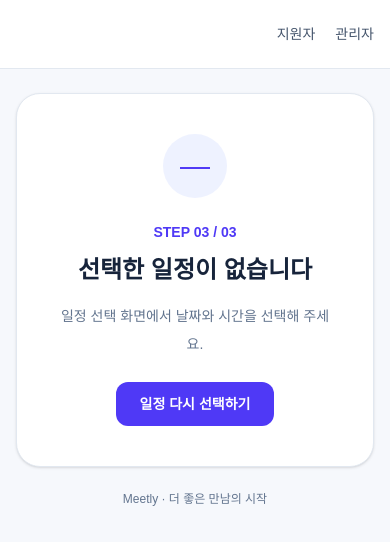
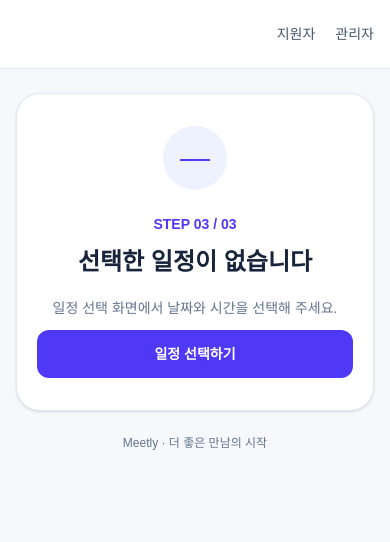
Before and after one commit to sunlooking0519-cpu/interview-scheduler, a Next.js app: page /booking/complete in a window 390 px wide. Shown: the top 542 px of the page. Built offline with nearby package versions, Linux system fonts and the light colour scheme.

Commit message:
Clarify booking completion with a final confirmation action

```diff
--- a/src/app/(candidate)/booking/complete/page.tsx
+++ b/src/app/(candidate)/booking/complete/page.tsx
@@ -6,5 +6,22 @@ import { formatInterviewDate } from "@/lib/date";
 export default async function CompletePage({ searchParams }: { searchParams: Promise<Record<string, string | string[] | undefined>> }) {
   const params = await searchParams;
   const valid = typeof params.date === "string" && isBookingDate(params.date) && typeof params.time === "string" && ALL_TIMES.includes(params.time);
-  return <section className="mx-auto max-w-lg rounded-3xl border border-slate-200 bg-white p-10 text-center shadow-sm"><div className="mx-auto mb-6 flex size-16 items-center justify-center rounded-full bg-indigo-50 text-3xl text-indigo-600" aria-hidden="true">{valid ? "✓" : "—"}</div><p className="text-sm font-semibold text-indigo-600">STEP 03 / 03</p><h1 className="mt-3 text-2xl font-bold">{valid ? "예약이 완료되었습니다" : "선택한 일정이 없습니다"}</h1><p className="mt-4 text-sm leading-7 text-slate-500">{valid ? "면접 예약 정보가 정상적으로 저장되었습니다." : "일정 선택 화면에서 날짜와 시간을 선택해 주세요."}</p>{valid && <div className="my-7 rounded-xl bg-slate-50 p-5 text-sm leading-8"><p className="font-semibold">{formatInterviewDate(params.date as string)}</p><p>{params.time} · 30분 · 한국 표준시</p><p className="text-slate-500">온라인 면접</p></div>}<Link href="/booking" className="mt-6 inline-block rounded-xl bg-indigo-600 px-6 py-3 text-sm font-semibold text-white">일정 다시 선택하기</Link></section>;
+  return (
+    <section className="mx-auto max-w-lg rounded-3xl border border-slate-200 bg-white px-5 py-8 text-center shadow-sm sm:p-10">
+      <div className="mx-auto mb-6 flex size-16 items-center justify-center rounded-full bg-indigo-50 text-3xl text-indigo-600" aria-hidden="true">{valid ? "✓" : "—"}</div>
+      <p className="text-sm font-semibold text-indigo-600">STEP 03 / 03</p>
+      <h1 className="mt-3 text-2xl font-bold">{valid ? "면접 예약이 완료되었습니다" : "선택한 일정이 없습니다"}</h1>
+      <p className="mt-4 text-sm leading-7 text-slate-500">{valid ? "지원해 주셔서 감사합니다. 아래 일정으로 면접 예약이 저장되었습니다." : "일정 선택 화면에서 날짜와 시간을 선택해 주세요."}</p>
+      {valid && <>
+        <div className="my-7 rounded-xl bg-slate-50 p-5 text-sm leading-8">
+          <p className="font-semibold">{formatInterviewDate(params.date as string)}</p>
+          <p>{params.time} · 30분 · 한국 표준시</p>
+          <p className="text-slate-500">온라인 면접</p>
+        </div>
+        <p className="mb-5 text-sm leading-6 text-slate-500">예약 절차가 모두 끝났습니다.<br />이 화면을 닫아도 예약은 유지됩니다.</p>
+      </>}
+      <Link href={valid ? "/" : "/booking"} className="mt-2 flex min-h-12 w-full items-center justify-center rounded-xl bg-indigo-600 px-6 py-3 text-sm font-semibold text-white hover:bg-indigo-700 focus-visible:outline-2 focus-visible:outline-offset-2 focus-visible:outline-indigo-600">{valid ? "확인 완료" : "일정 선택하기"}</Link>
+      {valid && <Link href="/login" className="mt-3 inline-flex min-h-11 items-center px-3 text-sm text-slate-500 underline underline-offset-4 hover:text-indigo-600">예약 확인·변경이 필요하신가요?</Link>}
+    </section>
+  );
 }
```
